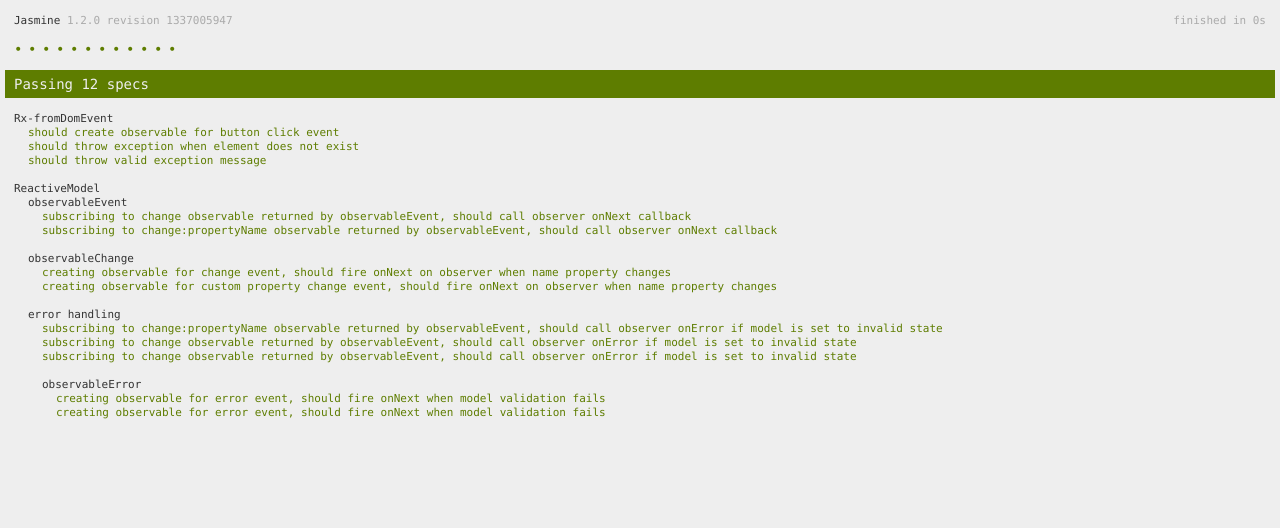
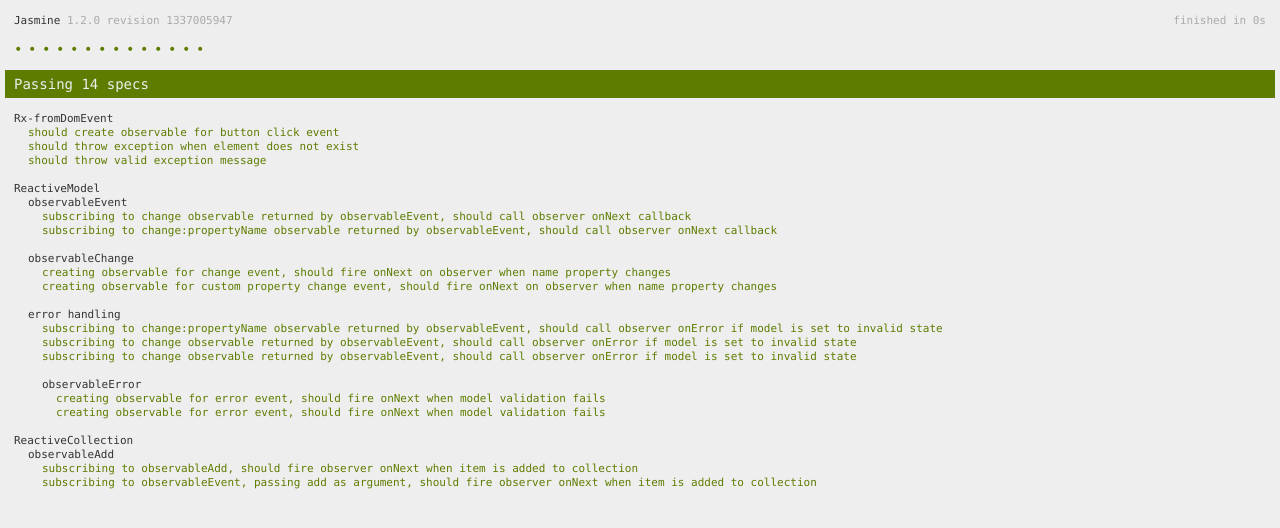
Before and after one commit to brenoferreira/Reactive-Backbone, a plain HTML site: page tests/SpecRunner.html in a window 1280 px wide. Drawn offline with Linux system fonts and the light colour scheme.

Commit message:
Implemented ReactiveCollection observableAdd

```diff
--- a/src/Reactive-Backbone.js
+++ b/src/Reactive-Backbone.js
@@ -60,4 +60,32 @@
 
     ReactiveModel.extend = Backbone.Model.extend
 
+
+    var ReactiveCollection = Backbone.ReactiveCollection = function(options){
+        Backbone.Collection.apply(this, [options]);
+    };
+
+    _.extend(ReactiveCollection.prototype, Backbone.Collection.prototype, {
+        observableEvent: function(event) {
+            var _this = this;
+            return Observable.create(function(observer){
+                _this.on(event, function(){
+                    observer.onNext.apply(observer, arguments);
+                });
+
+                _this.on('error', function(model, error){
+                    observer.onError({model: model, error: error});
+                });
+
+                return function(){};
+            });
+        },
+
+        observableAdd: function(){
+            return this.observableEvent('add');
+        }
+    });
+
+    ReactiveCollection.extend = Backbone.Collection.extend
+
 })(this);
--- a/tests/SpecRunner.html
+++ b/tests/SpecRunner.html
@@ -21,6 +21,7 @@
   <!-- include spec files here... -->
   <script type="text/javascript" src="specs/ReactiveDomEvent.spec.js"></script>
   <script type="text/javascript" src="specs/ReactiveModel.spec.js"></script>
+  <script type="text/javascript" src="specs/ReactiveCollection.spec.js"></script>
 
   <script type="text/javascript">
     (function() {
--- /dev/null
+++ b/tests/specs/ReactiveCollection.spec.js
@@ -0,0 +1,45 @@
+
+describe('ReactiveCollection', function() {
+  var People, Person;
+  Person = Backbone.ReactiveModel.extend({
+    defaults: {
+      name: '',
+      age: 0
+    }
+  });
+  People = Backbone.ReactiveCollection.extend({
+    model: Person
+  });
+  return describe('observableAdd', function() {
+    it('subscribing to observableAdd, should fire observer onNext when item is added to collection', function() {
+      var observableAdd, people, person, wasItemAdded;
+      people = new People();
+      person = new Person({
+        name: 'John',
+        age: 23
+      });
+      observableAdd = people.observableAdd();
+      wasItemAdded = false;
+      observableAdd.subscribe(function() {
+        return wasItemAdded = true;
+      });
+      people.add(person);
+      return expect(wasItemAdded).toBeTruthy();
+    });
+    return it('subscribing to observableEvent, passing add as argument, should fire observer onNext when item is added to collection', function() {
+      var observableAdd, people, person, wasItemAdded;
+      people = new People();
+      person = new Person({
+        name: 'John',
+        age: 23
+      });
+      observableAdd = people.observableEvent('add');
+      wasItemAdded = false;
+      observableAdd.subscribe(function() {
+        return wasItemAdded = true;
+      });
+      people.add(person);
+      return expect(wasItemAdded).toBeTruthy();
+    });
+  });
+});
```
Also changed, not shown: 1 other file.
